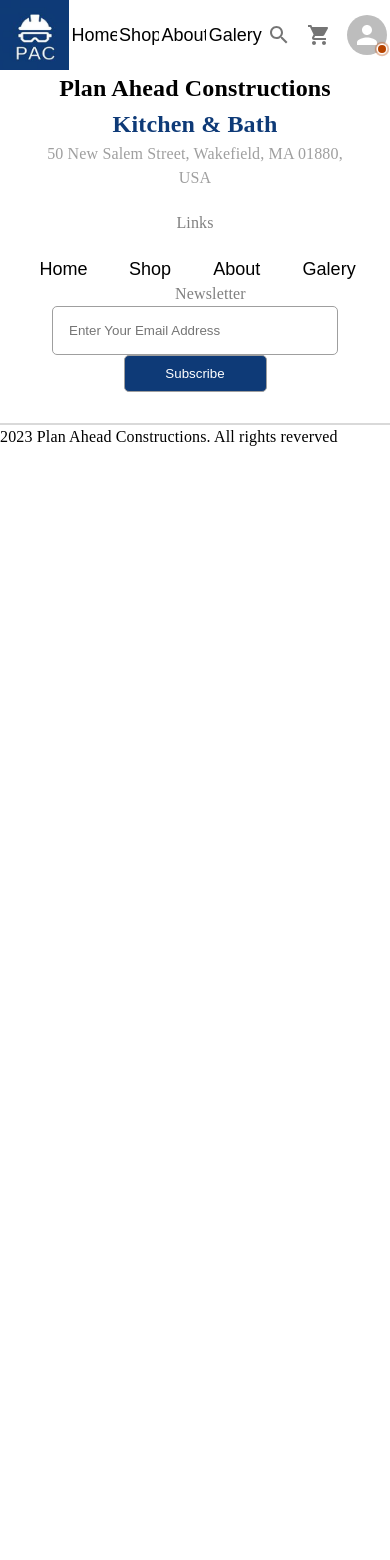
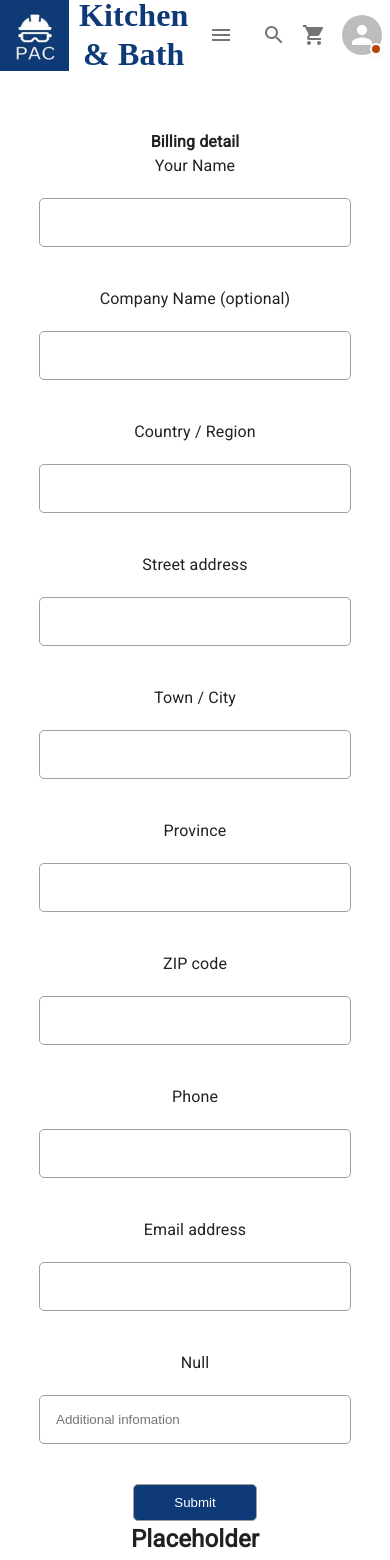
Before and after one commit to Mattynb/Cabinet-Website, a React (Create React App) app in the folder client/: page /checkout in a window 390 px wide. Shown: the top 1560 px of the page. Before the commit the page ends 844 px from the top, so only its background shows below. Built offline with nearby package versions, Linux system fonts and the light colour scheme; no server answers.

Commit message:
Burger list, footer subcriber, and barebone checkout page

```diff
--- a/client/src/App.js
+++ b/client/src/App.js
@@ -8,6 +8,7 @@ import Shop from "./components/ShopPage/Shop";
 import ContactForm from './components/home/ContactSection';
 import ProductsSection from "./components/home/ProductsSection";
 import DesignInspiration from './components/home/DesignInspiration';
+import Checkout from './components/CheckoutPage/Checkout';
 import { BrowserRouter as Router, Route, Routes } from 'react-router-dom';
 
 
@@ -43,6 +44,7 @@ export default function App() {
           [// Shop Page]
           <Route path="/shop" element={<Shop />} />
           <Route path='/gallery' element={<DesignInspiration />} />
+          <Route path='/checkout' element={<Checkout />} />
         </Routes>
         <Footer />
       </div>
--- /dev/null
+++ b/client/src/components/CheckoutPage/Checkout.js
@@ -0,0 +1,146 @@
+import { useState } from "react";
+import styles from '../../styles/CheckoutPage/Checkout.module.css';
+
+const Checkout = () => {
+    const [name, setName] = useState('');
+    const [email, setEmail] = useState('');
+    const [subject, setSubject] = useState('');
+    const [message, setMessage] = useState('');
+
+    const handleSubmit = (e) => {
+        e.preventDefault();
+        // Here you can handle the form submission, e.g., sending the data to an API
+        console.log({ name, email, subject, message });
+    };
+
+    return (
+        <div className={styles.contactSection}>
+            <div className={styles.contactContainer}>
+                <div>
+                <strong>Billing detail</strong>
+                <form onSubmit={handleSubmit} className={styles.form}>
+                    <label htmlFor="customer_name">Your Name
+                        <input
+                            style={{ display: 'block' }}
+                            type="text"
+                            value={name}
+                            id='customer_name'
+                            onChange={(e) => setName(e.target.value)}
+                            placeholder=""
+                            required
+                        />
+                    </label>
+                    <label htmlFor="customer_email">Company Name (optional)
+                        <input
+                            style={{ display: 'block' }}
+                            type="email"
+                            value={email}
+                            id='customer_email'
+                            onChange={(e) => setEmail(e.target.value)}
+                            placeholder=""
+                            required
+                        />
+                    </label>
+                    <label htmlFor="subject">Country / Region
+                        <input
+                            style={{ display: 'block' }}
+                            type="text"
+                            value={subject}
+                            id='subject'
+                            onChange={(e) => setSubject(e.target.value)}
+                            placeholder=""
+                        />
+                    </label>
+                    <label htmlFor="customer_message">Street address
+                        <input
+                            style={{ display: 'block' }}
+                            value={message}
+                            id='customer_message'
+                            onChange={(e) => setMessage(e.target.value)}
+                            placeholder=""
+                            required
+                        />
+                    </label>
+                    <label htmlFor="customer_message">Town / City
+                        <input
+                            style={{ display: 'block' }}
+                            value={message}
+                            id='customer_message'
+                            onChange={(e) => setMessage(e.target.value)}
+                            placeholder=""
+                            required
+                        />
+                    </label>
+                    <label htmlFor="customer_message">Province
+                        <input
+                            style={{ display: 'block' }}
+                            value={message}
+                            id='customer_message'
+                            onChange={(e) => setMessage(e.target.value)}
+                            placeholder=""
+                            required
+                        />
+                    </label>
+                    <label htmlFor="customer_message">ZIP code
+                        <input
+                            style={{ display: 'block' }}
+                            value={message}
+                            id='customer_message'
+                            onChange={(e) => setMessage(e.target.value)}
+                            placeholder=""
+                            required
+                        />
+                    </label>
+                    <label htmlFor="customer_message">Phone
+                        <input
+                            style={{ display: 'block' }}
+                            value={message}
+                            id='customer_message'
+                            onChange={(e) => setMessage(e.target.value)}
+                            placeholder=""
+                            required
+                        />
+                    </label>
+                    <label htmlFor="customer_message">Email address
+                        <input
+                            style={{ display: 'block' }}
+                            value={message}
+                            id='customer_message'
+                            onChange={(e) => setMessage(e.target.value)}
+                            placeholder=""
+                            required
+                        />
+                    </label>
+                    <label htmlFor="customer_message">Null
+                        <input
+                            style={{ display: 'block' }}
+                            value={message}
+                            id='customer_message'
+                            onChange={(e) => setMessage(e.target.value)}
+                            placeholder="Additional infomation"
+                            required
+                        />
+                    </label>
+                    <button type="submit">Submit</button>
+                </form>
+                </div>
+                <div className={styles.contactInfo}>
+                    <div className="address">
+                        <strong>Placeholder</strong>
+                        <p>1</p>
+                    </div>
+                    <div className="phone">
+                        <strong>placeholder</strong>
+                        <p>2</p>
+                    </div>
+                    <div className="working-time">
+                        <strong>Placeholder</strong>
+                        <p>3</p>
+                    </div>
+                </div>
+            </div>
+        </div>
+    );
+};
+
+export default Checkout;
--- a/client/src/components/Footer.js
+++ b/client/src/components/Footer.js
@@ -20,35 +20,35 @@ export default function Footer() {
     <div className={style.footer} position='static'>
         <div className={style.group45}>
           <div className={style.group32}>
+
             <div className={style.text}>
-              <div class={style.name}>
+              <div className={style.name}>
                 <div>Plan Ahead Constructions</div>
                 <div className={style.blue}>Kitchen & Bath</div>
               </div>
 
-              <div class={style.address}>
-              50 New Salem Street,
+              <div className={style.address}>
+              50 New Salem Street,{"\n"}
               Wakefield, MA 01880, USA</div>
             </div>
 
-            <div class={style.buttonContainer}>
-              <div class={style.gray}>Links</div>
-              <div class={style.frame24}>
+            <div className={style.buttonContainer}>
+              <div className={style.gray}>Links</div>
+              <div className={style.frame24}>
                 <Link to="/"><button class={style.button} href="#">Home</button></Link>
                 <Link to="/shop"><button class={style.button} >Shop</button></Link>
                 <Link to="/about"><button class={style.button} href="#">About</button></Link>
-                <Link to="/galery"><button class={style.button} href="#">Galery</button></Link>
+                <Link to="/galery"><button class={style.button} href="#">Gallery</button></Link>
               </div>
             </div>
 
             <div className={style.emailContainer}>
-              <div class={style.gray}>Newsletter</div>
-              <div className={style.contactInfo}>
+              <div className={style.newsletter}>Newsletter</div>
               <form onSubmit={handleSubmit} className={style.form}>
                 <label htmlFor="customer_email">
                   <div className={style.emailInput}>
                     <input
-                        style={{ display: 'block' }}
+                      style={{ display: 'block'}}
                       type="email"
                       value={email}
                       id='customer_email'
@@ -62,7 +62,6 @@ export default function Footer() {
               </form>
             </div>
           </div>
-          </div>
 
           <div className={style.group44}>
             <div className={style.line4}></div>
--- a/client/src/components/Header.js
+++ b/client/src/components/Header.js
@@ -6,9 +6,7 @@ import {
   List,
   ListSubheader,
   ListItemButton,
-  Stack,
   ListItem,
-  //Divider,
   ListItemText,
 } from '@mui/material'
 
@@ -20,6 +18,7 @@ import RemoveShoppingCartIcon from '@mui/icons-material/RemoveShoppingCart';
 import Search from '@mui/icons-material/Search';
 import style from '../styles/Nav/Header.module.css';
 import { Link } from "react-router-dom";
+import MenuIcon from '@mui/icons-material/Menu';
 
 export default function Header() {
   const {isLoggedIn, account, logout} = useAuth()
@@ -30,6 +29,7 @@ export default function Header() {
   const [register, setRegister] = useState(false)
 
   const [cart, setCart] = useState(false)
+  const [nav, setNav] = useState(false)
 
   const openPopover = (e) => {
     setPopover(true)
@@ -60,6 +60,15 @@ export default function Header() {
     setAnchorEl(null)
   }
 
+  const openNav = (e) => {
+    setNav(true)
+    setAnchorEl(e.currentTarget)
+  }
+  const closeNav = () => {
+    setNav(false)
+    setAnchorEl(null)
+  }
+
   return (
     <div className={style.header}>
       <div className={style.frame168} >
@@ -68,10 +77,32 @@ export default function Header() {
       </div>
 
       <div className={style.buttonContainer}>
-        <Link to="/"><button class={style.button} href="#">Home</button></Link>
+        <Link to="/"><button class={style.button}>Home</button></Link>
         <Link to="/shop"><button class={style.button} >Shop</button></Link>
-        <Link to="/about"><button class={style.button} href="#">About</button></Link>
-        <Link to="/galery"><button class={style.button} href="#">Galery</button></Link>
+        <Link to="/checkout"><button class={style.button} >About</button></Link>
+        <Link to="/gallery"><button class={style.button} >Gallery</button></Link>
+      </div>
+
+      <div className={style.menu}>
+      <IconButton onClick={openNav}>
+        <MenuIcon />
+      </IconButton>
+
+      <Popover
+          anchorEl={anchorEl}
+          open={nav}
+          onClose={closeNav}
+          anchorOrigin={{vertical: 'bottom', horizontal: 'center'}}
+          transformOrigin={{vertical: 'top', horizontal: 'center'}}>
+          <List style={{width: '300px'}}>
+
+            <Link to="/"><ListItemButton><button class={style.button}>Home</button></ListItemButton></Link>
+            <Link to="/shop"><ListItemButton><button class={style.button}>Shop</button></ListItemButton></Link>
+            <Link to="/about"><ListItemButton><button class={style.button}>About</button></ListItemButton></Link>
+            <Link to="/gallery"><ListItemButton><button class={style.button}>Gallery</button></ListItemButton></Link>
+
+          </List>
+        </Popover>
       </div>
 
       <div className={style.topRightContainer}>
--- /dev/null
+++ b/client/src/styles/CheckoutPage/Checkout.module.css
@@ -0,0 +1,125 @@
+.contactSection {
+    box-sizing: border-box;
+    width: 100%;
+    margin-bottom: 50px;
+}
+
+.header {
+    font-size: 36px;
+    font-weight: 600;
+    text-align: center;
+    margin-bottom: 0;
+}
+
+.paragraph {
+    text-align: center;
+    max-width: 600px;
+    margin: auto;
+    color: #9f9f9f;
+}
+
+.contactContainer {
+    display: flex;
+    justify-content: space-between;
+    max-width: 80%;
+    margin: 60px auto 0 auto;
+}
+
+.contactInfo {
+    flex: 1;
+    min-width: 400px;
+}
+
+.contactInfo strong {
+    font-size: 24px;
+}
+
+.contactInfo>div {
+    margin-bottom: 60px;
+}
+
+.contactInfo>div>svg {
+    margin-right: 10px;
+}
+
+.contactInfo p {
+    font-size: 16px;
+    margin-top: 0;
+    margin-bottom: 0;
+    padding-left: 34px;
+    white-space: pre-wrap;
+}
+
+.form {
+    flex: 2;
+    width: 300px;
+}
+
+.form input {
+    width: 80%;
+    padding: 16px;
+    margin-top: 20px;
+    margin-bottom: 40px;
+    border: 1px solid #9f9f9f;
+    border-radius: 5px;
+}
+
+.form textarea {
+    width: 100%;
+    height: 105px;
+    padding: 10px;
+    margin-top: 20px;
+    margin-bottom: 40px;
+    border: 1px solid #9f9f9f;
+    border-radius: 5px;
+    font-family: Roboto, sans-serif;
+}
+
+.form button {
+    width: 40%;
+    padding: 10px;
+    color: white;
+    background-color: #0E3A77;
+    border: 1px solid #9f9f9f;
+    border-radius: 5px;
+    cursor: pointer;
+    font-size: 16;
+}
+
+@media (max-width: 768px) {
+    .header {
+        font-size: 24px;
+    }
+
+    .paragraph {
+        font-size: 14px;
+        width: 80%;
+    }
+
+
+    .contactContainer {
+        flex-direction: column;
+        margin: 60px auto 0 auto;
+        max-width: 80%;
+        text-align: center;
+    }
+
+    .contactInfo,
+    .form {
+        min-width: 0;
+        width: 100%;
+    }
+
+    .contactInfo p {
+        padding-left: 0;
+        ;
+    }
+
+    .contactInfo>div {
+        margin-bottom: 40px;
+    }
+
+    .form input {
+        width: 100%;
+    }
+}
--- a/client/src/styles/Nav/Footer.module.css
+++ b/client/src/styles/Nav/Footer.module.css
@@ -3,7 +3,7 @@
 
     /*
     left: calc(50% - 1440px/2);
-    bottom: 0px;*/
+    */
     position: static;
 
     width: 100% ;
@@ -16,6 +16,18 @@
     background-color: white !important;
     color: black !important;
 
+  }
+
+  .group45 {
+    width: 100%;
+    height: 272.35px;
+    top: 92px;
+    left: 100px;
+
+    display: flex ;
+    flex-direction: column;
+    align-items: center;
+    justify-content: space-between;
   }
 
   .group32 {
@@ -72,15 +84,6 @@
 
     display: flex ;
     flex-direction: column;
-
-
-  }
-
-  .icon {
-    color: rgb(56, 100, 163);
-    font-size: large;
-    font-weight: bold;
-
   }
 
   .gray {
@@ -96,17 +99,6 @@
     color: gray;
   }
 
-  .button {
-    background-color: white;
-    border: none;
-    color: black;
-    font-size: 18px;
-    padding: 5%;
-    text-decoration: none;
-    display: inline-block;
-    cursor: pointer;
-  }
-
   .buttonContainer {
     width: 316px;
     height: 92px;
@@ -118,25 +110,34 @@
     justify-content: space-between;
   }
 
+  .button {
+    background-color: white;
+    border: none;
+    color: black;
+    font-size: 18px;
+
+    text-decoration: none;
+    display: inline-block;
+    cursor: pointer;
+  }
+
   .frame24 {
+    width: 316px;
+    height: 24px;
+    top: 38px;
+    left: 562px;
+
     display: flex;
     flex-direction: row ;
     align-items: center ;
     justify-content: space-between;
-
-    width: 316px;
-    height: 24px;
-    top: 38px;
-    left: 562px;
   }
 
   .emailContainer {
-
     width: 286px;
-    height: 100%;
+    height: 77px;
     top: 118px;
     left: 1054px;
-    border: 1px 0px 0px 0px;
 
     display: flex;
     flex-direction: column;
@@ -147,78 +148,38 @@
   .emailInput {
     display: flex;
     flex-direction: row;
-    align-items: stretch;
-    justify-content: space-between;
     width: 286px;
-
     height: 18.3px;
     top: 176.7px;
     left: 1054px;
     border: 1px 0px 0px 0px;
   }
 
-  .form {
-    flex: 2;
-}
-
+/* input box */
 .form input {
-  display: flex ;
-  flex-direction: column ;
-  align-items: stretch ;
-  justify-content: space-between ;
     width: 100%;
-    padding: 16px;
-
-    border: 1px solid #9f9f9f;
-    border-radius: 5px;
+    padding: 0px;
+    border: 0px;
+    border-bottom: 1px solid #000000;
 }
 
 .form textarea {
     width: 100%;
-    height: 50px;
     padding: 10px;
-    border: 1px solid #9f9f9f;
-    border-radius: 5px;
     font-family: Roboto, sans-serif;
 }
 
 .form button {
+    width: 50%;
+    padding: 0px;
 
-    width: 50%;
-    padding: 16px;
-
-    color: white;
-    background-color: #0E3A77;
-    border: 1px solid #9f9f9f;
-    border-radius: 5px;
+    color: black;
+    background-color: white;
+    border: none;
     cursor: pointer;
     font-size: 16;
-
-}
-
-.contactInfo {
-  flex: 1;
-
-}
-
-.contactInfo strong {
-  font-size: 24px;
-}
-
-.contactInfo>div {
-  margin-bottom: 60px;
-}
-
-.contactInfo>div>svg {
-  margin-right: 10px;
-}
-
-.contactInfo p {
-  font-size: 16px;
-  margin-top: 0;
-  margin-bottom: 0;
-  padding-left: 34px;
-  white-space: pre-wrap;
+    text-decoration: underline;
+    text-align: center;
 }
 
 .group44 {
@@ -226,25 +187,7 @@ width: 100%;
   height: 46.03px;
   top: 318.32px;
   left: 100px;
-gap: 0px;
   border: 1px 0px 0px 0px;
-opacity: 0px;
-
-}
-
-.group45{
-  width: 100%;
-  height: 272.35px;
-  top: 92px;
-  left: 100px;
-  gap: 0px;
-  opacity: 0px;
-
-  display: flex ;
-    flex-direction: column;
-    align-items: center;
-    justify-content: space-between;
-
 }
 
 .group44text {
@@ -252,15 +195,12 @@ opacity: 0px;
   height: 18.72px;
   top: 345.63px;
   left: 102.01px;
-gap: 0px;
-opacity: 0px;
 
   font-family: Poppins;
   font-size: 16px;
   font-weight: 400;
   line-height: 24px;
   text-align: left;
-
   color: #000000;
 }
 
@@ -269,13 +209,8 @@ color: #000000;
   height: 0px;
   top: 318.32px;
   left: 100px;
-  gap: 0px;
   border: 1px 0px 0px 0px;
-  opacity: 0px;
-
-
   border: 1px solid #D9D9D9
-
 }
 
 .text {
@@ -287,25 +222,39 @@ color: #000000;
   opacity: 0px;
   display: flex ;
   flex-direction: column;
-
 }
 
-.group30 {
-  width: 286px;
-height: 77px;
+.newsletter {
+  width: 86px;
+  height: 18.3px;
   top: 118px;
   left: 1054px;
-padding: 0px;
-gap: 0px;
-border: 1px 0px 0px 0px;
-opacity: 0px;
 
+  font-family: Poppins;
+    font-size: 16px;
+    font-weight: 500;
+    line-height: 24px;
+    text-align: center;
+
+    color: gray;
 }
 
   @media (max-width: 768px) {
     .footer {
+        padding: 0;
+    }
 
-        padding: 0;
+    .group45{
+      width: 100%;
+      height: 100%;
+      top: 92px;
+      left: 100px;
+
+      display: flex ;
+      flex-direction: column;
+      align-items: center;
+      justify-content: space-between;
+
     }
 
     .group32 {
@@ -320,22 +269,15 @@ opacity: 0px;
       display: flex ;
       flex-direction: column;
       align-items: center;
-      justify-content: space-between;
+      justify-content: space-evenly;
     }
 
-    .group45{
-      width: 100%;
-      height: 100%;
-      top: 92px;
-      left: 100px;
-      gap: 0px;
-      opacity: 0px;
 
-      display: flex ;
-        flex-direction: column;
-        align-items: center;
-        justify-content: space-between;
-
+    .text {
+      height: 30%;
+    }
+    .gray {
+      text-align: center;
     }
 
     .name {
@@ -343,34 +285,31 @@ opacity: 0px;
     }
 
     .address {
-      width: 100%;
+      width: auto;
       text-align: center;
       color: #9F9F9F;
     }
 
     .buttonContainer {
-      height: 50%;
+      height: 30%;
       align-items: center;
+      justify-content: space-evenly;
     }
 
     .emailContainer {
-      height: 100%;
+      height: 30%;
       align-items: center;
+      justify-content: space-evenly;
+      text-align: center;
     }
 
     .emailInput {
-
+      height: auto;
       flex-direction: column;
       align-items: center;
     }
     .form button {
-
-      width: 50%;
       padding: 10px;
 
   }
-  .contactInfo {
-    flex: 1;
-
   }
-  }
--- a/client/src/styles/Nav/Header.module.css
+++ b/client/src/styles/Nav/Header.module.css
@@ -58,14 +58,13 @@
   }
 
   .cartButton {
-    width: Hug (87px)px;
-    height: Hug (30px)px;
+    width: 87px;
+    height: 30px;
 
     padding: 6px 30px 6px 30px;
     gap: 10px;
 
     border: 1px solid black;
-    opacity: 0px;
     background-color: white;
     border-radius: 50px;
 
@@ -110,14 +109,6 @@
     border: 1px 0px 0px 0px;
   }
 
-  .frame153 {
-    width: Hug (219px)px;
-    height: Hug (30px)px;
-    top: 685px;
-    left: 1129px;
-    gap: 14px;
-  }
-
   .subtotal {
     width: 68px;
     height: 24px;
@@ -136,8 +127,6 @@
     height: 24px;
     top: 615px;
     left: 1298px;
-    gap: 0px;
-    opacity: 0px;
 
     font-family: Poppins;
     font-size: 16px;
@@ -164,7 +153,6 @@
     height: 36px;
     top: 28px;
     left: 1053px;
-    gap: 0px;
 
     font-family: Poppins;
     font-size: 24px;
@@ -195,12 +183,28 @@
     display: flex;
     flex-direction: row;
     align-items: center;
-
     top: 11.5px;
     left: 44px;
     gap: 10px;
+}
 
+.menu{
+  display: none;
 }
+
+.myLinks ul{
+  display: flex;
+  flex-wrap: wrap;
+  float: right;
+  margin: 20 0px;
+  padding: 0 25px;
+}
+
+.myLinks ul li{
+  list-style-type: none;
+  padding-right: 10px;
+}
+
   /* Header */
 
 @media (max-width: 768px) {
@@ -208,14 +212,15 @@
       height: 70px;
       padding: 0;
   }
-
   .logo {
     width:69px ;
     height:72px;
   }
-
-  .icon {
-    display:none;
+  .buttonContainer{
+    display: none;
+  }
+  .menu{
+    display:block;
   }
 
 }
```
Also changed, not shown: 1 other file (tests, documents, lock files or other folders). Lines whose indentation alone changed are shown as unchanged.
